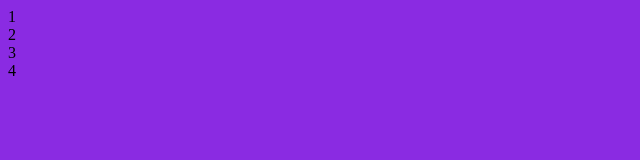
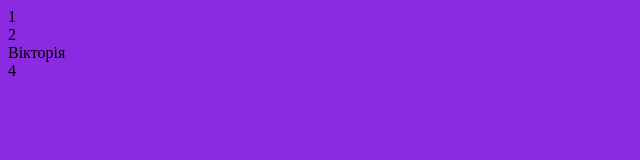
Before and after one commit to DOROSHYK/training-branch, a plain HTML site: page index.html in a window 1280 px wide. Shown: the full height of the page, 0-640 px from the left. Drawn offline with Linux system fonts and the light colour scheme.

Commit message:
Третя секція

```diff
--- a/index.html
+++ b/index.html
@@ -15,7 +15,9 @@
     <main>
 <section>1</section>
 <section>2</section>
-<section>3</section>
+<section>
+    <span>Вікторія</span>
+</section>
 <section>4</section>
     </main>
 </body>
```
